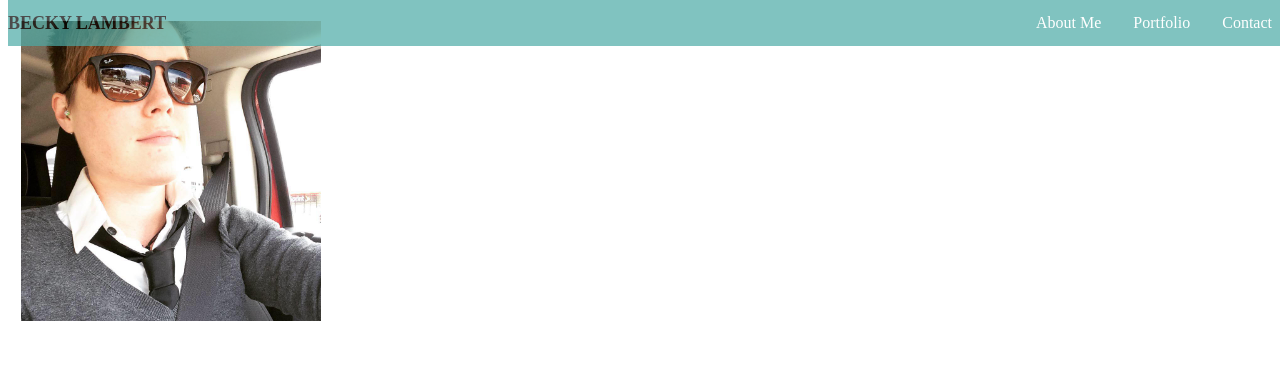
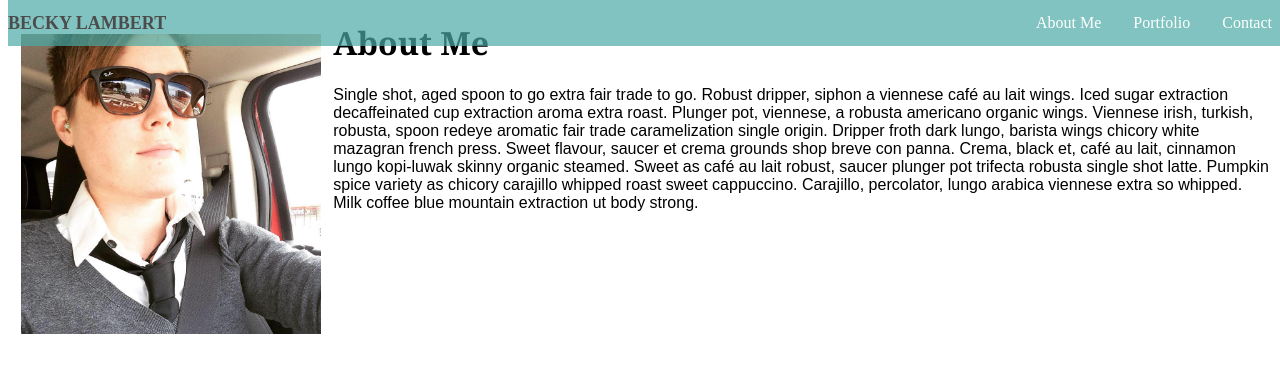
Before and after one commit to BeckLambert/Basic-Portfolio, a plain HTML site: page index.html in a window 1280 px wide. Drawn offline with Linux system fonts and the light colour scheme.

Commit message:
basic table built and paragraph added to about me

```diff
--- a/assets/css/styles.css
+++ b/assets/css/styles.css
@@ -1,3 +1,13 @@
+p {
+   font: #777777;
+   font-family: 'Arial', 'Helvetica Neue', Helvetica, sans-serif;
+}
+
+h1 {
+    font: #4aaaa5;
+    font-family: 'Georgia', Times, Times New Roman, serif;
+}
+
 #name {
     float: left;
     margin-top: 1%;
@@ -5,7 +15,6 @@
     font-weight: bold
 
 }
-
 
 img {
     height: 300px;
--- a/index.html
+++ b/index.html
@@ -4,9 +4,19 @@
 <link rel="stylesheet" href="assets/css/styles.css" type="text/css">
 <img src="assets/images/me.jpg" />
 </head>
+<h1>About Me</h1>
 <body>
 
 
+<p>
+        Single shot, aged spoon to go extra fair trade to go. Robust dripper, siphon a viennese café au lait wings. Iced sugar extraction decaffeinated cup extraction aroma extra roast.
+
+        Plunger pot, viennese, a robusta americano organic wings. Viennese irish, turkish, robusta, spoon redeye aromatic fair trade caramelization single origin. Dripper froth dark lungo, barista wings chicory white mazagran french press.
+
+        Sweet flavour, saucer et crema grounds shop breve con panna. Crema, black et, café au lait, cinnamon lungo kopi-luwak skinny organic steamed. Sweet as café au lait robust, saucer plunger pot trifecta robusta single shot latte.
+
+        Pumpkin spice variety as chicory carajillo whipped roast sweet cappuccino. Carajillo, percolator, lungo arabica viennese extra so whipped. Milk coffee blue mountain extraction ut body strong.
+</p>
 <div class="left">
 <nav>
   <ul>
```
Also changed, not shown: contact.html (+19 -4 lines).
